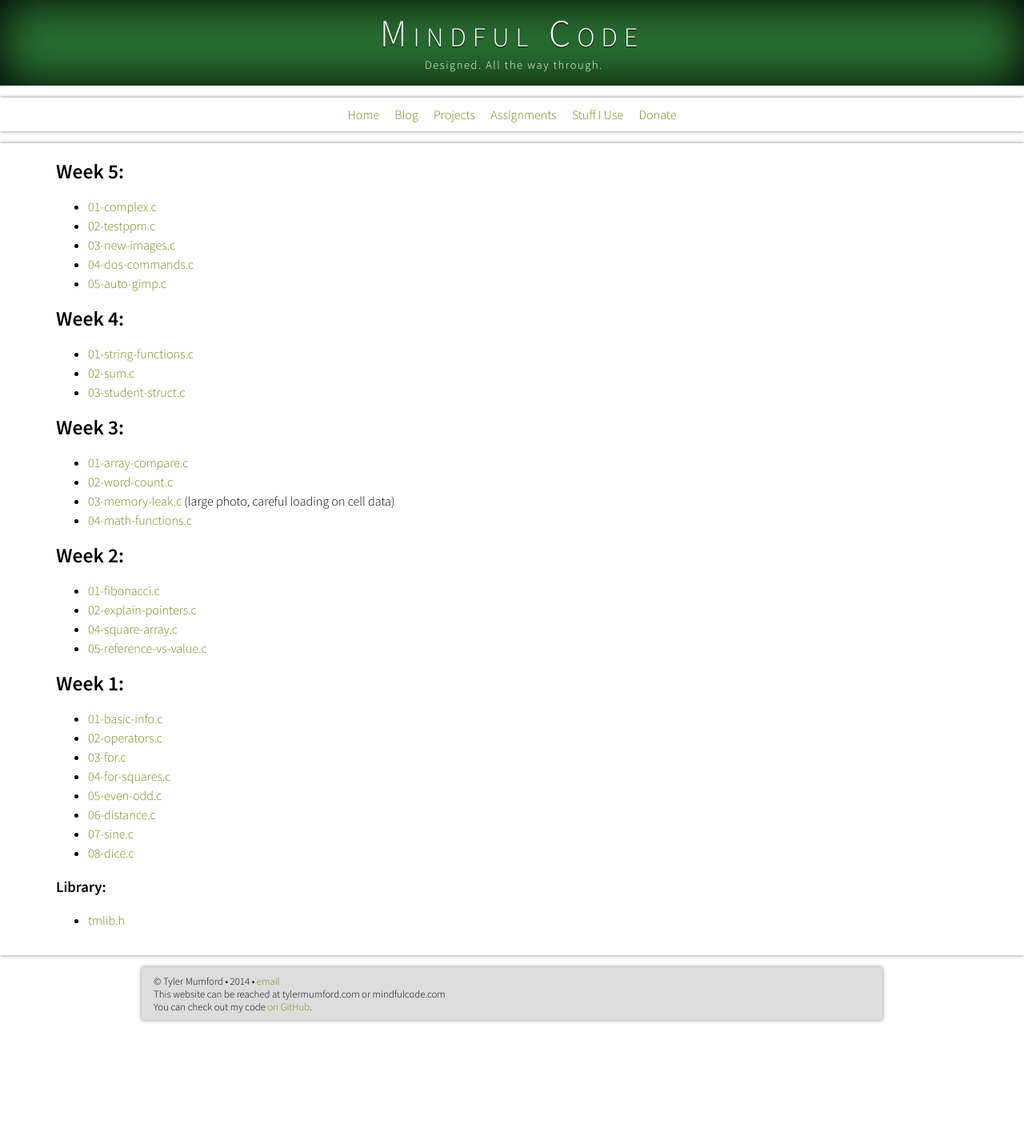
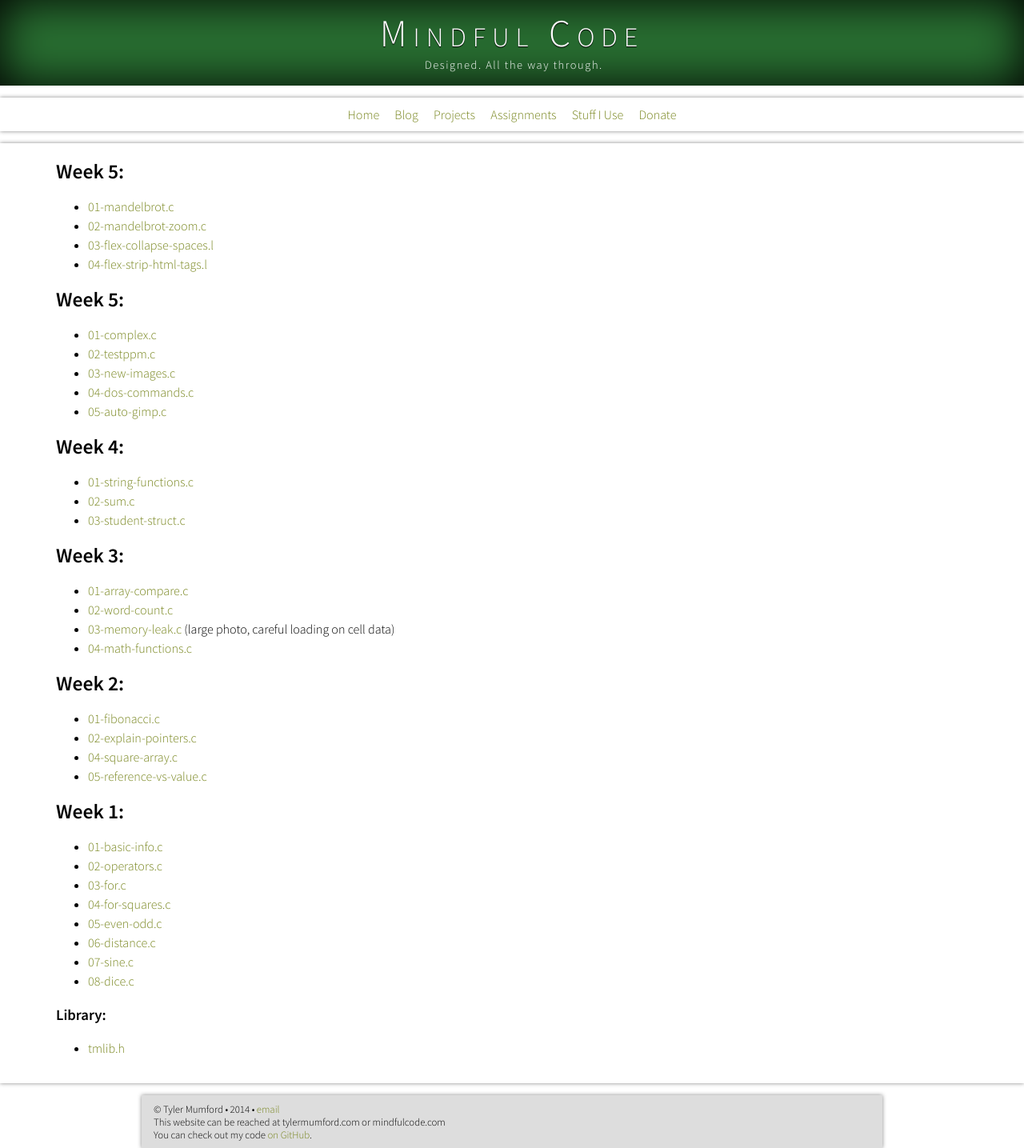
Before and after one commit to tylermumford/website-old, a Jekyll site: the page built from _assignments/index.html, in a window 1280 px wide. Shown: the whole page at 80% size. Built offline with Jekyll 4.4.1, drawn with Linux system fonts in a browser that asks for light colours; Markdown is read by kramdown in place of the engine named in the settings.

Commit message:
Forgot to add week 6 to the assignments page.

```diff
--- a/_assignments/index.html
+++ b/_assignments/index.html
@@ -10,6 +10,15 @@ title: C++ Assignments
 <li><a href="{{assignment.url}}">{{assignment.title}}</a></li>
 {% endfor %}
 </ol> -->
+
+<h2>Week 5:</h2>
+
+<ul>
+	<li><a href="week6/01-mandelbrot.html">01-mandelbrot.c</a></li>
+	<li><a href="week6/02-mandelbrot-zoom.html">02-mandelbrot-zoom.c</a></li>
+	<li><a href="week6/03-flex-collapse-spaces.html">03-flex-collapse-spaces.l</a></li>
+    <li><a href="week6/04-flex-strip-html-tags.html">04-flex-strip-html-tags.l</a></li>
+</ul>
 
 <h2>Week 5:</h2>
 
```
